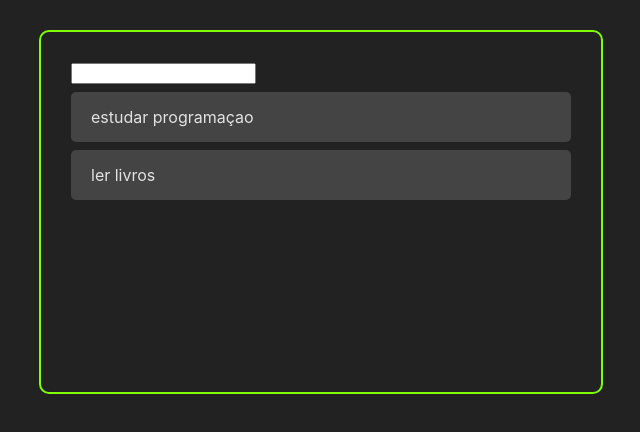
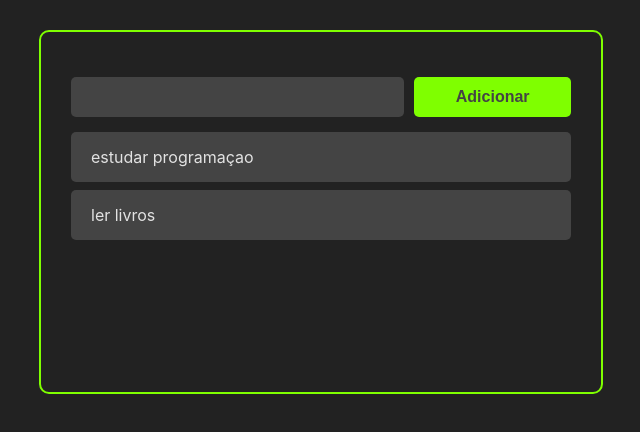
Before and after one commit to gabriel-anjos/React-To-Do-List, a React (Create React App) app: page / in a window 1280 px wide. Shown: the top 432 px of the page, without its empty margins (319-959 px from the left). Built offline with nearby package versions, Linux system fonts and the light colour scheme.

Commit message:
Button-component

```diff
--- a/src/components/AddTask.css
+++ b/src/components/AddTask.css
@@ -1,18 +1,20 @@
-.add-task-container{
+.add-task-container {
   margin: 15px 0;
   width: 100%;
   display: flex;
-
 }
 
-.add-task-input{
+.add-task-input {
   height: 40px;
   padding: 0 10px;
   border-radius: 5px;
   border: none;
   flex: 2;
   background-color: #444;
-    font-size:16px ;
+  font-size: 16px;
+}
 
-
+.add-task-button-container{
+  margin-left: 10px;
+  flex: 1;
 }
--- a/src/components/AddTask.jsx
+++ b/src/components/AddTask.jsx
@@ -1,8 +1,17 @@
 import React from "react";
+import './AddTask.css';
+import Button from "./Button";
 const AddTask=()=>{
     return(
         <>
-        <input type="text" />
+        <div className="add-task-container">
+            <input className="add-task-input" type="text" />
+            <div className="add-task-button-container">
+                <Button>Adicionar</Button>
+            </div>
+
+        </div>
+
         </>
     )
 }
--- /dev/null
+++ b/src/components/Button.css
@@ -0,0 +1,12 @@
+.button{
+    background-color: chartreuse;
+    height: 40px;
+    padding: 0 10px;
+    border-radius: 5px;
+    width: 100%;
+    font-size: 16px;
+    color: #444;
+    font-weight: bold;
+    cursor: pointer;
+    border: none;
+}
--- /dev/null
+++ b/src/components/Button.jsx
@@ -0,0 +1,11 @@
+import React from "react";
+import './Button.css';
+const Button=({children,onClick})=>{
+    return(
+        <>
+            <button onClick={onClick} className="button">{children}</button>
+        </>
+    )
+}
+
+export default Button;
```
Lines whose indentation alone changed are shown as unchanged.
